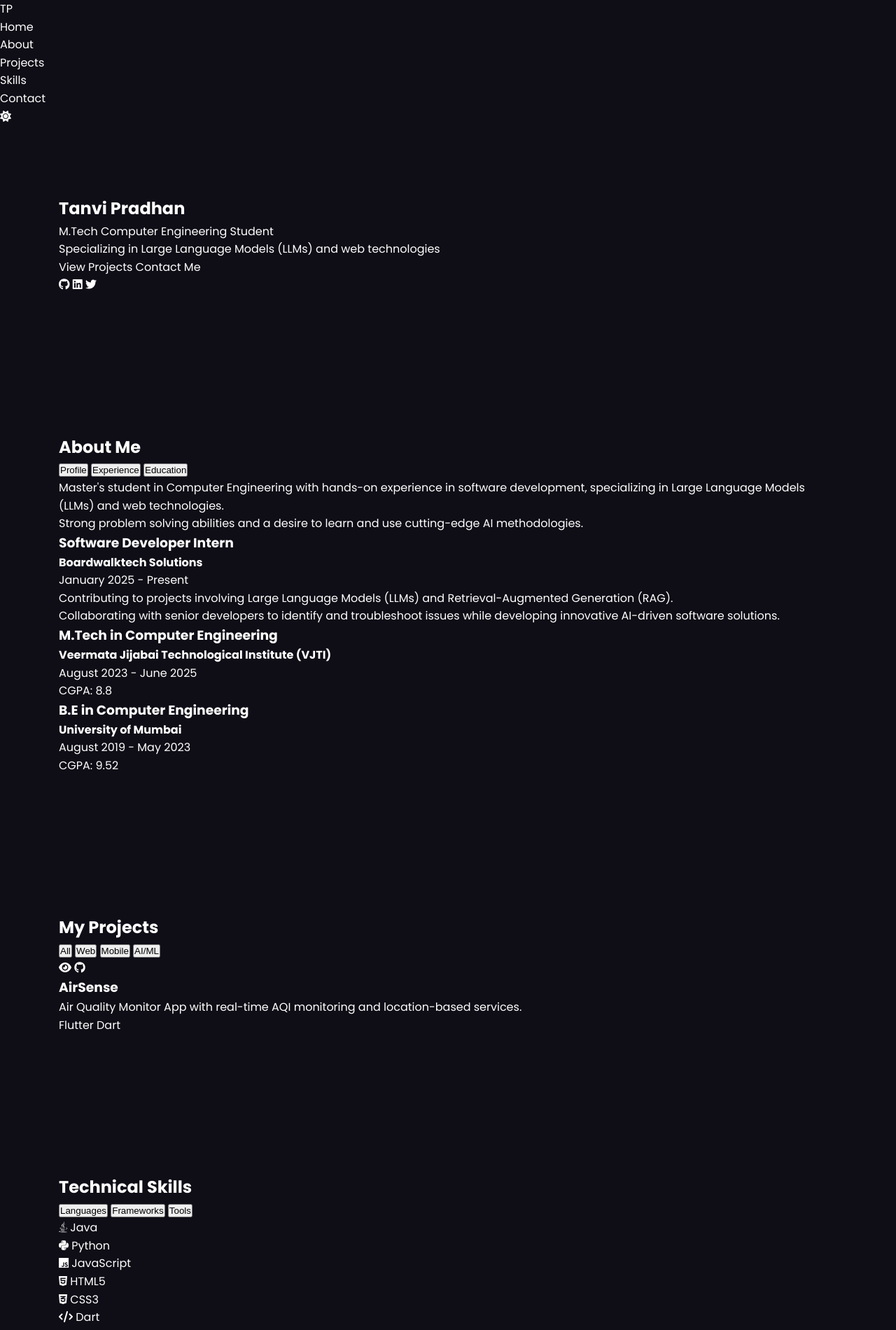
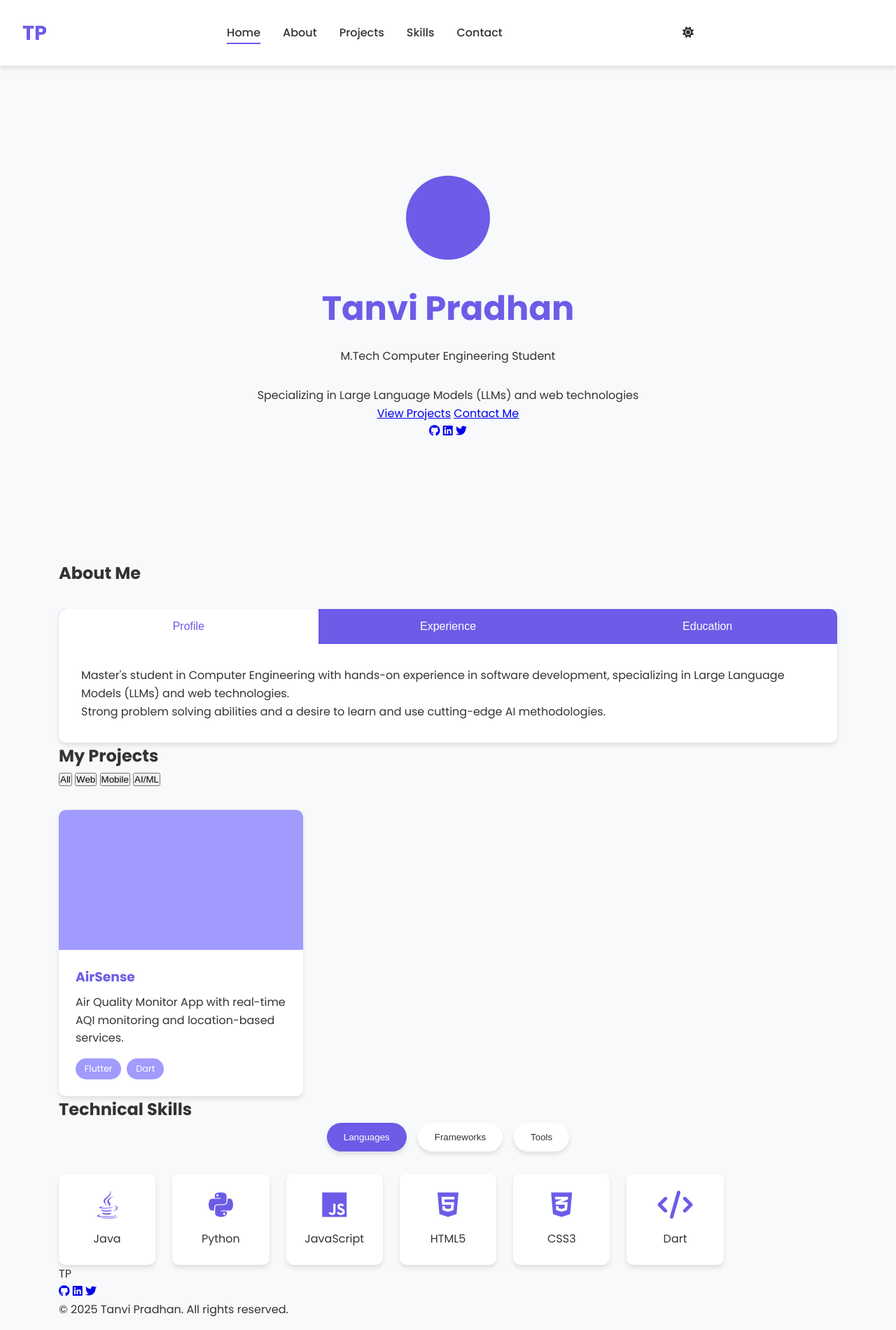
Before and after one commit to TanviP28/portfolio, a plain HTML site: page index.html in a window 1280 px wide. Shown: the top 1900 px of the page at 70% size. Drawn offline with Linux system fonts and the light colour scheme.

Commit message:
Update styles.css

```diff
--- a/styles.css
+++ b/styles.css
@@ -1,52 +1,28 @@
-/* Base Styles and Variables */
 :root {
     --primary-color: #6c5ce7;
     --secondary-color: #a29bfe;
     --accent-color: #fd79a8;
-    --background-color: #0f0e17;
-    --surface-color: #1a1925;
-    --text-color: #fffffe;
-    --text-secondary: #a7a9be;
+    --background-color: #f8f9fa;
+    --card-color: #ffffff;
+    --text-color: #333333;
+    --text-secondary: #666666;
     --success-color: #00b894;
     --error-color: #d63031;
-    --font-main: 'Poppins', sans-serif;
-    --font-heading: 'Montserrat', sans-serif;
-    --transition-speed: 0.3s;
+    --shadow: 0 4px 6px rgba(0, 0, 0, 0.1);
+    --transition: all 0.3s ease;
 }
 
-/* Reset and Base Styles */
 * {
     margin: 0;
     padding: 0;
     box-sizing: border-box;
 }
 
-html {
-    scroll-behavior: smooth;
-    font-size: 16px;
-}
-
 body {
-    font-family: var(--font-main);
+    font-family: 'Poppins', sans-serif;
     background-color: var(--background-color);
     color: var(--text-color);
     line-height: 1.6;
-    overflow-x: hidden;
-}
-
-a {
-    text-decoration: none;
-    color: inherit;
-    transition: all 0.3s ease;
-}
-
-ul {
-    list-style: none;
-}
-
-img {
-    max-width: 100%;
-    height: auto;
 }
 
 .container {
@@ -56,17 +32,274 @@ img {
     padding: 0 20px;
 }
 
-section {
-    padding: 100px 0;
+/* Navigation */
+.navbar {
+    display: flex;
+    justify-content: space-between;
+    align-items: center;
+    padding: 1.5rem 2rem;
+    background-color: var(--card-color);
+    box-shadow: var(--shadow);
+    position: fixed;
+    width: 100%;
+    top: 0;
+    z-index: 1000;
+}
+
+.logo {
+    font-size: 1.8rem;
+    font-weight: 700;
+    color: var(--primary-color);
+}
+
+.nav-links {
+    display: flex;
+    gap: 2rem;
+}
+
+.nav-links li {
+    list-style: none;
+}
+
+.nav-links a {
+    text-decoration: none;
+    color: var(--text-color);
+    font-weight: 500;
+    transition: var(--transition);
     position: relative;
 }
 
-/* Custom Cursor */
-.cursor {
-    position: fixed;
-    width: 10px;
-    height: 10px;
+.nav-links a:after {
+    content: '';
+    position: absolute;
+    width: 0;
+    height: 2px;
+    bottom: -5px;
+    left: 0;
+    background-color: var(--primary-color);
+    transition: var(--transition);
+}
+
+.nav-links a:hover:after,
+.nav-links a.active:after {
+    width: 100%;
+}
+
+/* Hero Section */
+.hero {
+    height: 100vh;
+    display: flex;
+    align-items: center;
+    padding-top: 80px;
+}
+
+.hero-content {
+    text-align: center;
+    max-width: 800px;
+    margin: 0 auto;
+}
+
+.profile-dot {
+    width: 120px;
+    height: 120px;
     background-color: var(--primary-color);
     border-radius: 50%;
-    pointer-events: none;
-    transform: translate(-50%,
+    margin: 0 auto 2rem;
+    position: relative;
+    overflow: hidden;
+}
+
+.hero h1 {
+    font-size: 3rem;
+    margin-bottom: 1rem;
+    color: var(--primary-color);
+}
+
+.typewriter {
+    height: 2rem;
+    margin-bottom: 1.5rem;
+}
+
+/* Tabs Styling */
+.tabs-container {
+    background-color: var(--card-color);
+    border-radius: 10px;
+    box-shadow: var(--shadow);
+    overflow: hidden;
+    margin-top: 2rem;
+}
+
+.tabs {
+    display: flex;
+    background-color: var(--primary-color);
+}
+
+.tab-btn {
+    flex: 1;
+    padding: 1rem;
+    border: none;
+    background: none;
+    color: white;
+    font-size: 1rem;
+    font-weight: 500;
+    cursor: pointer;
+    transition: var(--transition);
+}
+
+.tab-btn.active {
+    background-color: var(--card-color);
+    color: var(--primary-color);
+}
+
+.tab-content {
+    display: none;
+    padding: 2rem;
+}
+
+.tab-content.active {
+    display: block;
+    animation: fadeIn 0.5s ease;
+}
+
+/* Skills Tabs */
+.skills-tabs {
+    display: flex;
+    justify-content: center;
+    margin-bottom: 2rem;
+}
+
+.skill-tab {
+    padding: 0.8rem 1.5rem;
+    margin: 0 0.5rem;
+    border: none;
+    background-color: var(--card-color);
+    color: var(--text-color);
+    border-radius: 30px;
+    font-weight: 500;
+    cursor: pointer;
+    transition: var(--transition);
+    box-shadow: var(--shadow);
+}
+
+.skill-tab.active {
+    background-color: var(--primary-color);
+    color: white;
+}
+
+.skills-content {
+    display: none;
+}
+
+.skills-content.active {
+    display: block;
+    animation: fadeIn 0.5s ease;
+}
+
+.skills-list {
+    display: grid;
+    grid-template-columns: repeat(auto-fill, minmax(120px, 1fr));
+    gap: 1.5rem;
+}
+
+.skill-item {
+    display: flex;
+    flex-direction: column;
+    align-items: center;
+    padding: 1.5rem;
+    background-color: var(--card-color);
+    border-radius: 10px;
+    box-shadow: var(--shadow);
+    transition: var(--transition);
+}
+
+.skill-item:hover {
+    transform: translateY(-5px);
+    box-shadow: 0 10px 20px rgba(0, 0, 0, 0.1);
+}
+
+.skill-item i {
+    font-size: 2.5rem;
+    margin-bottom: 1rem;
+    color: var(--primary-color);
+}
+
+/* Project Cards */
+.projects-grid {
+    display: grid;
+    grid-template-columns: repeat(auto-fill, minmax(300px, 1fr));
+    gap: 2rem;
+    margin-top: 2rem;
+}
+
+.project-card {
+    background-color: var(--card-color);
+    border-radius: 10px;
+    overflow: hidden;
+    box-shadow: var(--shadow);
+    transition: var(--transition);
+}
+
+.project-card:hover {
+    transform: translateY(-10px);
+    box-shadow: 0 15px 30px rgba(0, 0, 0, 0.15);
+}
+
+.project-img {
+    height: 200px;
+    position: relative;
+    overflow: hidden;
+}
+
+.project-img-placeholder {
+    width: 100%;
+    height: 100%;
+    background-color: var(--secondary-color);
+}
+
+.project-overlay {
+    position: absolute;
+    top: 0;
+    left: 0;
+    width: 100%;
+    height: 100%;
+    background-color: rgba(108, 92, 231, 0.9);
+    display: flex;
+    justify-content: center;
+    align-items: center;
+    opacity: 0;
+    transition: var(--transition);
+}
+
+.project-card:hover .project-overlay {
+    opacity: 1;
+}
+
+.project-info {
+    padding: 1.5rem;
+}
+
+.project-info h3 {
+    margin-bottom: 0.5rem;
+    color: var(--primary-color);
+}
+
+.project-tech {
+    display: flex;
+    flex-wrap: wrap;
+    gap: 0.5rem;
+    margin-top: 1rem;
+}
+
+.project-tech span {
+    background-color: var(--secondary-color);
+    color: white;
+    padding: 0.3rem 0.8rem;
+    border-radius: 20px;
+    font-size: 0.8rem;
+}
+
+/* Animations */
+@keyframes fadeIn {
+    from { opacity: 0; }
+    to { opacity: 1; }
+}
```
